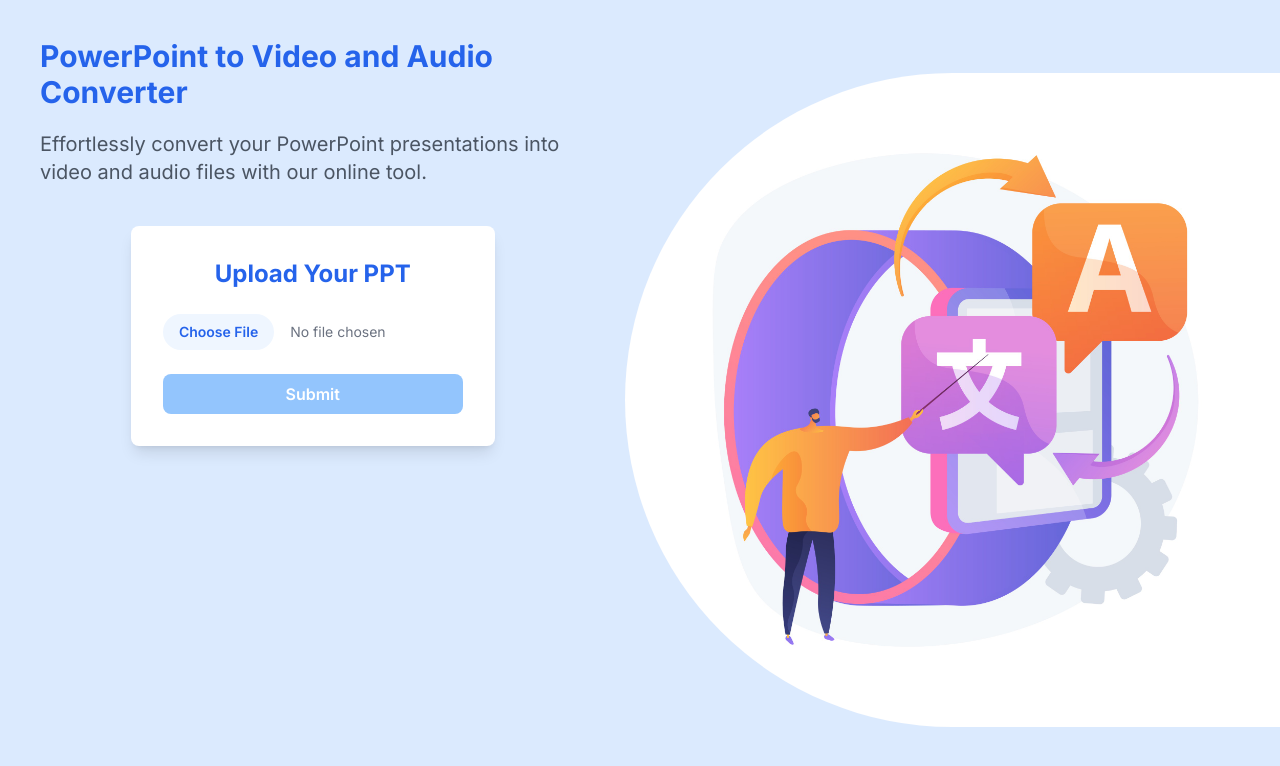
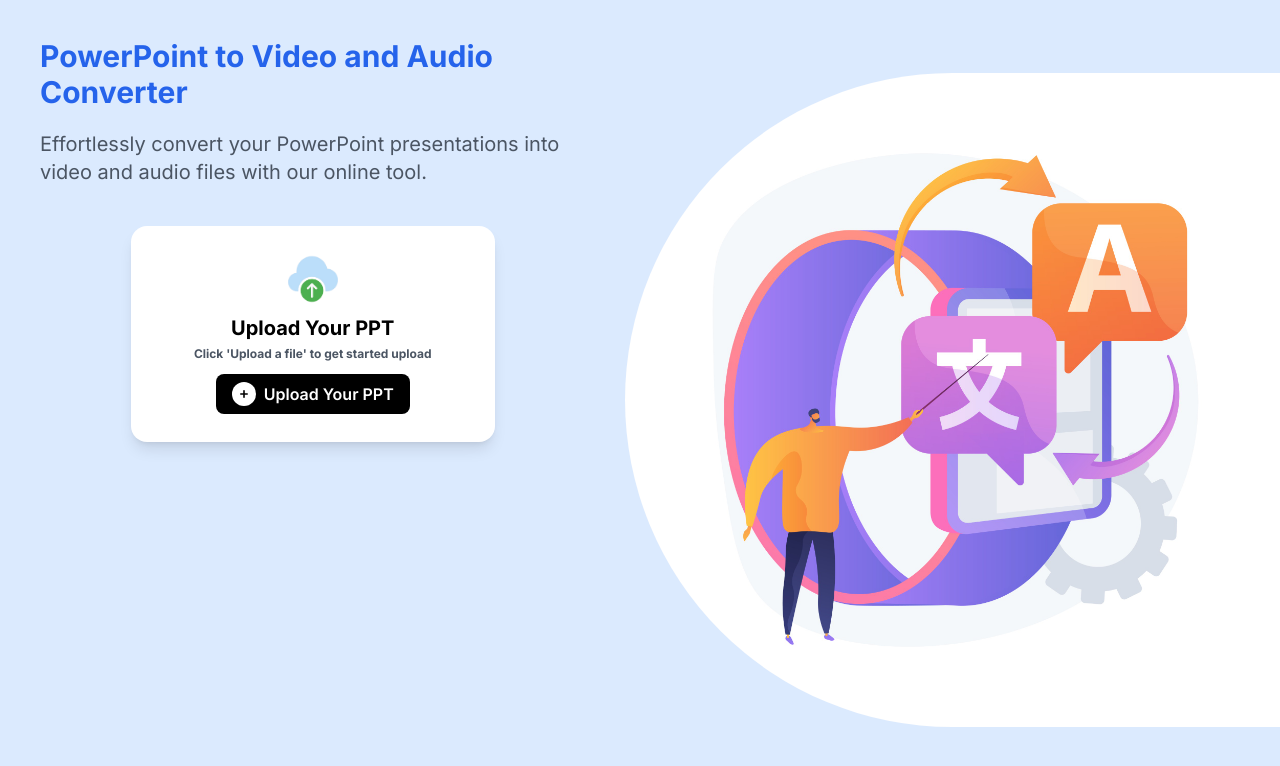
Before and after one commit to jayardeshna/ai-video-fe, a Next.js app: page / in a window 1280 px wide. Shown: the top 766 px of the page. Built offline with nearby package versions, Linux system fonts and the light colour scheme.

Commit message:
change file upload

```diff
--- a/app/globals.css
+++ b/app/globals.css
@@ -3,7 +3,7 @@
 @tailwind utilities;
 
 .loader {
-    border-top-color: #3490dc;
+    border-top-color: #000000;
     animation: spin 1s ease-in-out infinite;
 }
 
--- a/app/page.js
+++ b/app/page.js
@@ -42,10 +42,12 @@ export default function Home() {
   const [language, setLanguage] = useState("English");
   const [time, setTime] = useState("0 sec");
   const [fileName, setFileName] = useState("");
+  const [uploadedFileName, setUploadedFileName] = useState("");
 
   const handleFileUpload = (e) => {
     const uploadedFile = e.target.files[0];
     setFile(uploadedFile);
+    setUploadedFileName(uploadedFile?.name);
     setFileUploaded(true);
   };
 
@@ -127,22 +129,120 @@ export default function Home() {
                 and audio files with our online tool.
               </div>
             </div>
-            <div className="bg-white p-8 rounded-lg shadow-lg w-full md:w-2/3 mx-auto text-center mt-10">
-              <h2 className="text-xl md:text-2xl font-bold text-blue-600 mb-6">
+            <div className="flex justify-center items-center bg-white p-7 rounded-2xl shadow-lg w-full md:w-2/3 mx-auto text-center mt-10">
+              <div className="w-full flex flex-col justify-center items-center">
+                <Image
+                  src={"/upload-icon.png"}
+                  alt="ppt-image"
+                  width={50}
+                  height={50}
+                  className="mb-2.5"
+                  unoptimized
+                />
+                <h3 className="text-xl md:text-xl font-bold text-black-600 mb-1">
+                  {fileUploaded ? "Uploaded File" : "Upload Your PPT"}
+                </h3>
+                <h5 className="text-xs md:text-xs font-bold text-gray-600 mb-3">
+                  Click 'Upload a file' to get started upload
+                </h5>
+                {fileUploaded ? (
+                  <div className="inline-flex items-center max-w-[16rem] overflow-hidden text-ellipsis whitespace-nowrap">
+                    <svg
+                      version="1.1"
+                      id="Layer_1"
+                      xmlns="http://www.w3.org/2000/svg"
+                      xmlnsXlink="http://www.w3.org/1999/xlink"
+                      x="0px"
+                      y="0px"
+                      viewBox="0 0 48 48"
+                      style={{ enableBackground: "new 0 0 48 48" }}
+                      xmlSpace="preserve"
+                      className="w-6 h-6 mr-2"
+                    >
+                      <path
+                        style={{ fill: "#D35230" }}
+                        d="M8,24c0,9.941,8.059,18,18,18s18-8.059,18-18H26H8z"
+                      />
+                      <path
+                        style={{ fill: "#FF8F6B" }}
+                        d="M26,6v18h18C44,14.059,35.941,6,26,6z"
+                      />
+                      <path
+                        style={{ fill: "#ED6C47" }}
+                        d="M26,6C16.059,6,8,14.059,8,24h18V6z"
+                      />
+                      <path
+                        style={{ opacity: 0.05 }}
+                        d="M26,16.681C26,14.648,24.352,13,22.319,13H11.774C9.417,16.044,8,19.852,8,24
+                c0,5.116,2.145,9.723,5.571,13h8.747C24.352,37,26,35.352,26,33.319V16.681z"
+                      />
+                      <path
+                        style={{ opacity: 0.07 }}
+                        d="M22.213,13.333H11.525C9.32,16.321,8,20.002,8,24c0,4.617,1.753,8.814,4.611,12h9.602
+                c1.724,0,3.121-1.397,3.121-3.121V16.454C25.333,14.731,23.936,13.333,22.213,13.333z"
+                      />
+                      <path
+                        style={{ opacity: 0.09 }}
+                        d="M22.106,13.667H11.276C9.218,16.593,8,20.151,8,24c0,4.148,1.417,7.956,3.774,11h10.332
+                c1.414,0,2.56-1.146,2.56-2.56V16.227C24.667,14.813,23.52,13.667,22.106,13.667z"
+                      />
+                      <linearGradient
+                        id="SVGID_1_"
+                        gradientUnits="userSpaceOnUse"
+                        x1="4.5858"
+                        y1="14.5858"
+                        x2="22.7705"
+                        y2="32.7705"
+                      >
+                        <stop offset="0" style={{ stopColor: "#CA4E2A" }} />
+                        <stop offset="1" style={{ stopColor: "#B63016" }} />
+                      </linearGradient>
+                      <path
+                        style={{ fill: "url(#SVGID_1_)" }}
+                        d="M22,34H6c-1.105,0-2-0.895-2-2V16c0-1.105,0.895-2,2-2h16c1.105,0,2,0.895,2,2v16
+                C24,33.105,23.105,34,22,34z"
+                      />
+                      <path
+                        style={{ fill: "#FFFFFF" }}
+                        d="M14.673,19.012H10v10h2.024v-3.521H14.3c1.876,0,3.397-1.521,3.397-3.397v-0.058
+                C17.697,20.366,16.343,19.012,14.673,19.012z M15.57,22.358c0,0.859-0.697,1.556-1.556,1.556h-1.99v-3.325h1.99
+                c0.859,0,1.556,0.697,1.556,1.556V22.358z"
+                      />
+                    </svg>
+                    <span className="text-gray-700 max-w-xs overflow-hidden text-ellipsis whitespace-nowrap">
+                      {uploadedFileName}
+                    </span>
+                  </div>
+                ) : (
+                  <div className="flex justify-center items-center">
+                    <label
+                      htmlFor="file-upload"
+                      className="cursor-pointer inline-flex items-center bg-black text-white py-2 px-4 rounded-lg font-semibold hover:bg-gray-900"
+                    >
+                      <svg
+                        className="w-6 h-6 mr-2 bg-white text-black rounded-full p-1"
+                        fill="currentColor"
+                        viewBox="0 0 20 20"
+                        xmlns="http://www.w3.org/2000/svg"
+                      >
+                        <path
+                          fillRule="evenodd"
+                          d="M10 5a1 1 0 011 1v3h3a1 1 0 110 2h-3v3a1 1 0 11-2 0v-3H6a1 1 0 110-2h3V6a1 1 0 011-1z"
+                          clipRule="evenodd"
+                        />
+                      </svg>
                       Upload Your PPT
-              </h2>
+                    </label>
                     <input
+                      id="file-upload"
                       type="file"
                       accept=".pptx,.ppt"
                       onChange={handleFileUpload}
-                className="block w-full text-sm text-gray-500
-                    file:mr-4 file:py-2 file:px-4
-                    file:rounded-full file:border-0
-                    file:text-sm file:font-semibold
-                    file:bg-blue-50 file:text-blue-600
-                    hover:file:bg-blue-100"
+                      className="hidden"
                     />
-              {fileUploaded && (
+                  </div>
+                )}
+                {fileUploaded && !loading && (
                   <Dropdown
                     title={"Language"}
                     options={[
@@ -162,20 +262,23 @@ export default function Home() {
                   />
                 )}
                 {loading && (
-                <div className="mt-4 text-blue-600">
+                  <div className="mt-4 text-black">
                     <p>{message}</p>
                     <div className="flex justify-center mt-2">
-                    <div className="loader ease-linear rounded-full border-4 border-t-4 border-blue-200 h-8 w-8"></div>
+                      <div className="loader ease-linear rounded-full border-4 border-t-4 border-gray-200 h-8 w-8"></div>
                     </div>
                   </div>
                 )}
+                {fileUploaded && (
                   <button
                     onClick={handleSubmit}
                     disabled={!fileUploaded || loading}
-                className="mt-6 w-full bg-blue-600 text-white py-2 px-4 rounded-lg font-semibold hover:bg-blue-700 disabled:bg-blue-300"
+                    className="mt-6 w-full bg-black text-white py-2 px-4 rounded-lg font-semibold hover:bg-gray-900 disabled:bg-gray-500"
                   >
                     Submit
                   </button>
+                )}
+              </div>
             </div>
           </div>
           <div
--- a/components/dropdown.jsx
+++ b/components/dropdown.jsx
@@ -3,7 +3,7 @@ export const Dropdown = ({ title, options, setValue }) => {
     setValue(e.target.value); // Update state with selected language
   };
   return (
-    <div className="mt-6">
+    <div className="mt-4">
       <label
         htmlFor="language"
         className="block text-sm font-medium text-gray-700"
```
Also changed, not shown: public/upload-icon.png (added). Lines whose indentation alone changed are shown as unchanged.
